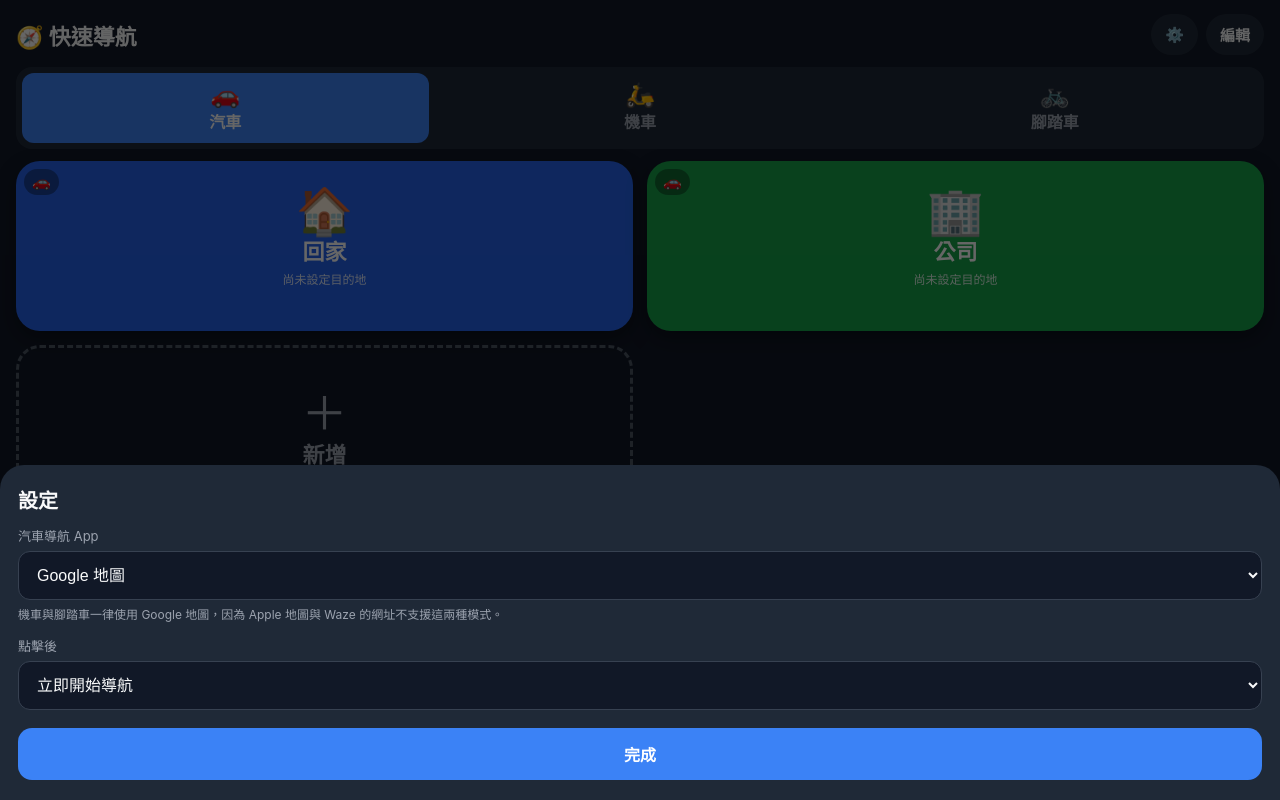
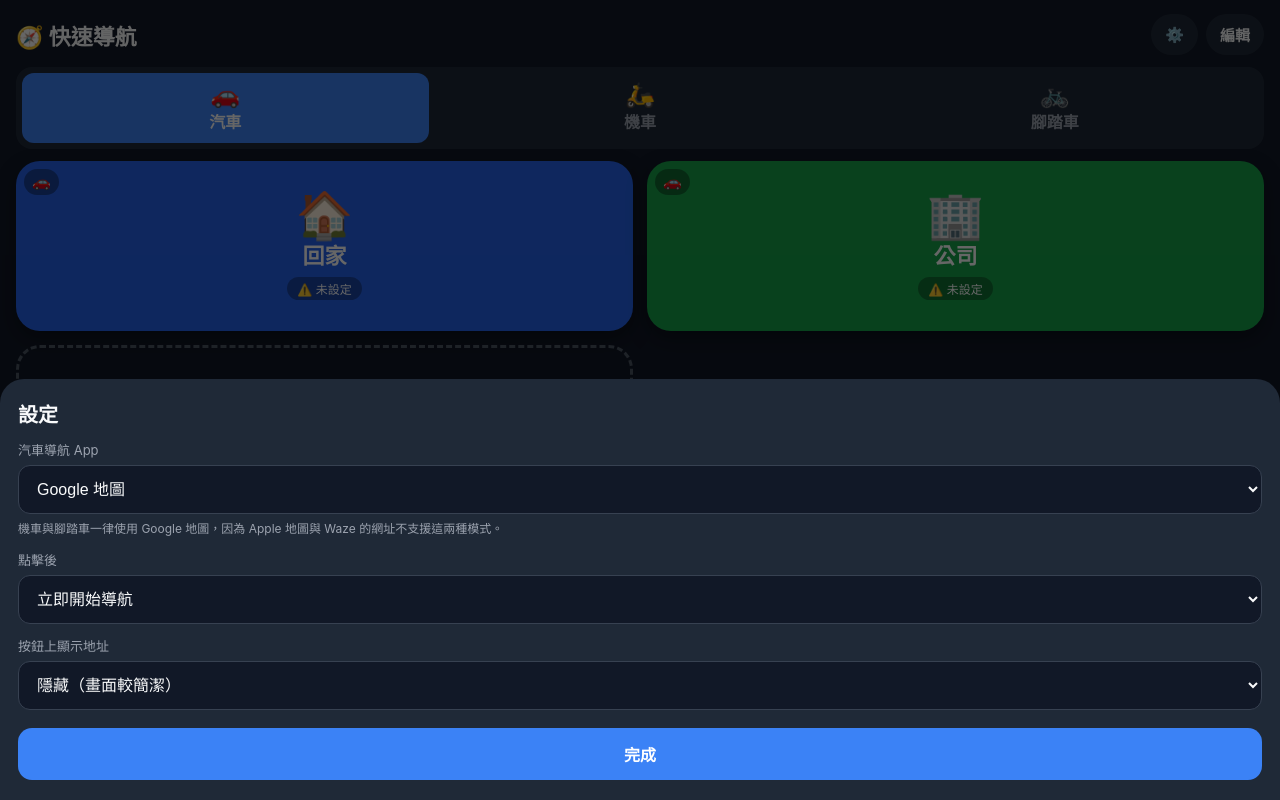
Before and after one commit to leoleo168/MyProject, a plain HTML site: page quick-nav/index.html in a window 1280 px wide. Both pictures are taken after a click on the button "⚙️". Drawn offline with Linux system fonts and the light colour scheme.

Commit message:
Update index.html

```diff
--- a/quick-nav/index.html
+++ b/quick-nav/index.html
@@ -34,6 +34,7 @@ header h1{font-size:22px;margin:0}
 .big .ic{font-size:46px;line-height:1}
 .big .nm{font-size:22px;font-weight:800;text-align:center;word-break:break-all;max-width:100%;line-height:1.2;display:-webkit-box;-webkit-line-clamp:1;-webkit-box-orient:vertical;overflow:hidden}
 .big .ds{font-size:12px;opacity:.85;max-width:100%;line-height:1.3;height:2.6em;text-align:center;word-break:break-all;display:-webkit-box;-webkit-line-clamp:2;-webkit-box-orient:vertical;overflow:hidden}
+.big .warn{font-size:12px;background:rgba(0,0,0,.3);border-radius:999px;padding:3px 10px}
 .big .md{position:absolute;top:8px;left:8px;background:rgba(0,0,0,.35);border-radius:999px;padding:4px 8px;font-size:15px}
 .big .edit{position:absolute;top:8px;right:8px;background:rgba(0,0,0,.35);border-radius:999px;padding:6px 10px;font-size:13px;display:none}
 .big .del{position:absolute;top:8px;left:8px;width:36px;height:36px;border-radius:50%;background:#dc2626;color:#fff;font-size:18px;font-weight:800;display:none;align-items:center;justify-content:center;box-shadow:0 2px 6px rgba(0,0,0,.4)}
@@ -46,6 +47,7 @@ header h1{font-size:22px;margin:0}
 .editing .big .mv{display:flex}
 .editing .big .md{display:none}
 .editing .big .ds{display:none}
+.editing .big .warn{display:none}
 .editing .big .ic{margin-top:-18px}
 .editing .add .del,.editing .add .mv,.editing .add .edit{display:none}
 .add{background:transparent;border:3px dashed #4b5563;color:var(--sub);box-shadow:none}
@@ -132,6 +134,11 @@ input,select{width:100%;padding:14px;border-radius:12px;border:1px solid #374151
     <option value="0">立即開始導航</option>
     <option value="1">先跳出確認再導航</option>
   </select>
+  <label>按鈕上顯示地址</label>
+  <select id="sAddr">
+    <option value="0">隱藏（畫面較簡潔）</option>
+    <option value="1">顯示</option>
+  </select>
   <div class="row"><button class="b-save" id="sClose">完成</button></div>
 </div></div>
 
@@ -169,7 +176,7 @@ document.getElementById('appleIcon').href = iconUrl;
 if ('serviceWorker' in navigator) {
   try {
     const swCode = `
-      const C='quicknav-v5';
+      const C='quicknav-v6';
       self.addEventListener('install',e=>{self.skipWaiting();e.waitUntil(caches.open(C).then(c=>c.add(self.registration.scope).catch(()=>{})))});
       self.addEventListener('activate',e=>e.waitUntil(clients.claim()));
       self.addEventListener('fetch',e=>{
@@ -212,7 +219,7 @@ let items = JSON.parse(localStorage.getItem(KEY) || 'null') || [
   {id:1,name:'回家',dest:'',icon:'🏠',color:COLORS[0],mode:'default'},
   {id:2,name:'公司',dest:'',icon:'🏢',color:COLORS[1],mode:'default'}
 ];
-let settings = Object.assign({app: isIOS?'apple':'google', confirm:'0', mode:'driving'}, JSON.parse(localStorage.getItem(SKEY)||'{}'));
+let settings = Object.assign({app: isIOS?'apple':'google', confirm:'0', mode:'driving', showAddr:'0'}, JSON.parse(localStorage.getItem(SKEY)||'{}'));
 if(!MODES[settings.mode]) settings.mode='driving';
 const save = () => localStorage.setItem(KEY, JSON.stringify(items));
 const saveS = () => localStorage.setItem(SKEY, JSON.stringify(settings));
@@ -246,6 +253,10 @@ function renderModeBar(){
     settings.mode=b.dataset.m; saveS(); renderModeBar(); render();
   });
 }
+function subLine(it){
+  if(settings.showAddr==='1') return `<span class="ds">${it.dest?esc(it.label||it.dest):'尚未設定目的地'}</span>`;
+  return it.dest ? '' : `<span class="warn">⚠️ 未設定</span>`;
+}
 function render(){
   const g=$('grid'); g.className = editMode?'editing':'';
   const last = items.length-1;
@@ -256,7 +267,7 @@ function render(){
       <span class="edit" data-act="edit">✏️ 編輯</span>
       <span class="ic">${it.icon}</span>
       <span class="nm">${esc(it.name)}</span>
-      <span class="ds">${it.dest?esc(it.label||it.dest):'尚未設定目的地'}</span>
+      ${subLine(it)}
       <span class="mv">
         <b data-act="left" class="${i===0?'off':''}">◀</b>
         <b data-act="right" class="${i===last?'off':''}">▶</b>
@@ -335,8 +346,8 @@ $('eDel').onclick=()=>{
   if(confirm('確定刪除這個按鈕？')){ items=items.filter(x=>x.id!==editingId); save(); $('mEdit').classList.remove('show'); render(); }
 };
 $('btnEdit').onclick=()=>{editMode=!editMode;render()};
-$('btnSet').onclick=()=>{ $('sApp').value=settings.app; $('sConfirm').value=settings.confirm; $('mSet').classList.add('show') };
-$('sClose').onclick=()=>{ settings.app=$('sApp').value; settings.confirm=$('sConfirm').value; saveS(); $('mSet').classList.remove('show') };
+$('btnSet').onclick=()=>{ $('sApp').value=settings.app; $('sConfirm').value=settings.confirm; $('sAddr').value=settings.showAddr; $('mSet').classList.add('show') };
+$('sClose').onclick=()=>{ settings.app=$('sApp').value; settings.confirm=$('sConfirm').value; settings.showAddr=$('sAddr').value; saveS(); $('mSet').classList.remove('show'); render(); };
 document.querySelectorAll('.modal').forEach(m=>m.addEventListener('click',e=>{ if(e.target===m) m.classList.remove('show') }));
 
 /* ===== 地圖選點（Leaflet + OpenStreetMap） ===== */
```
